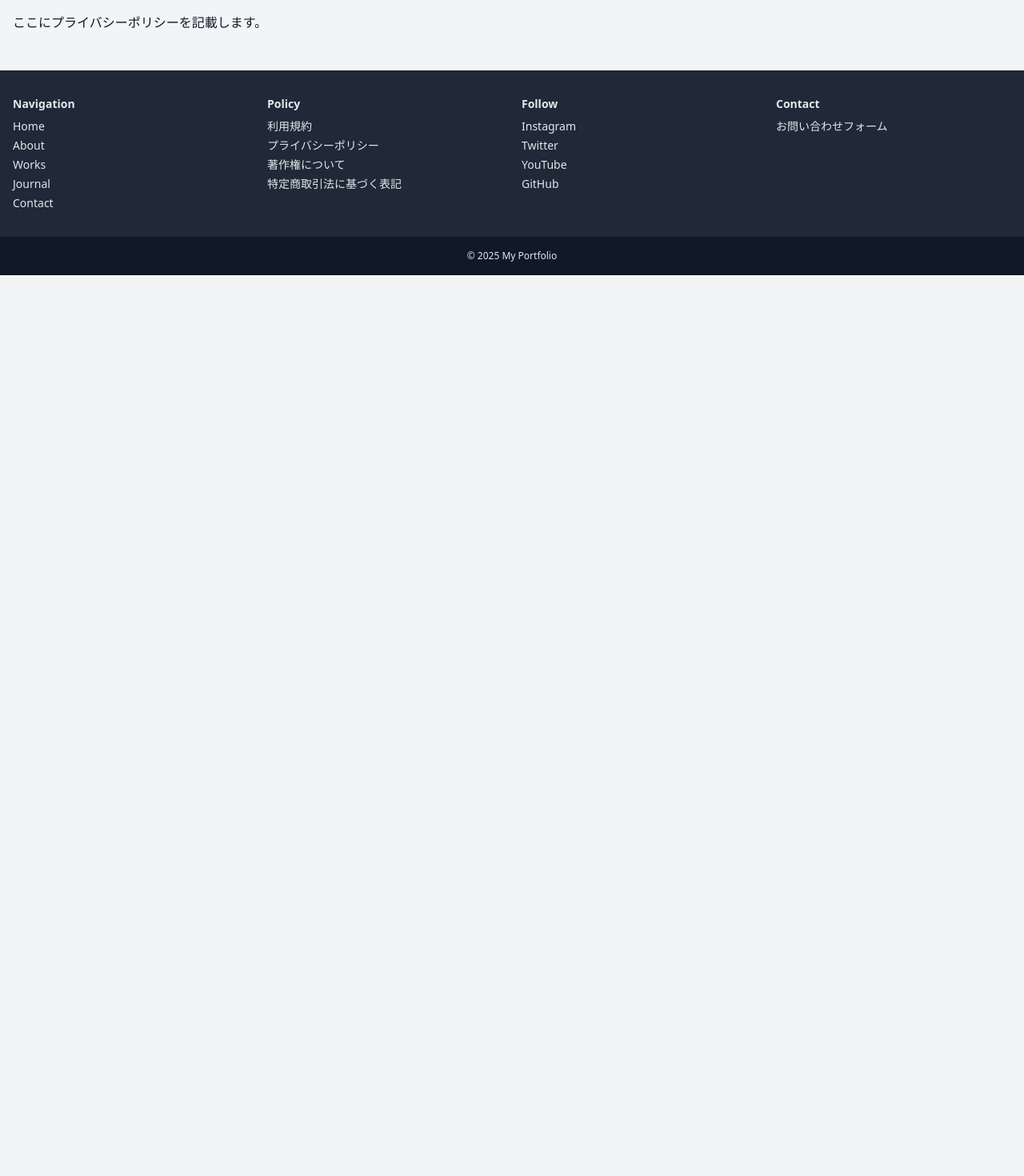
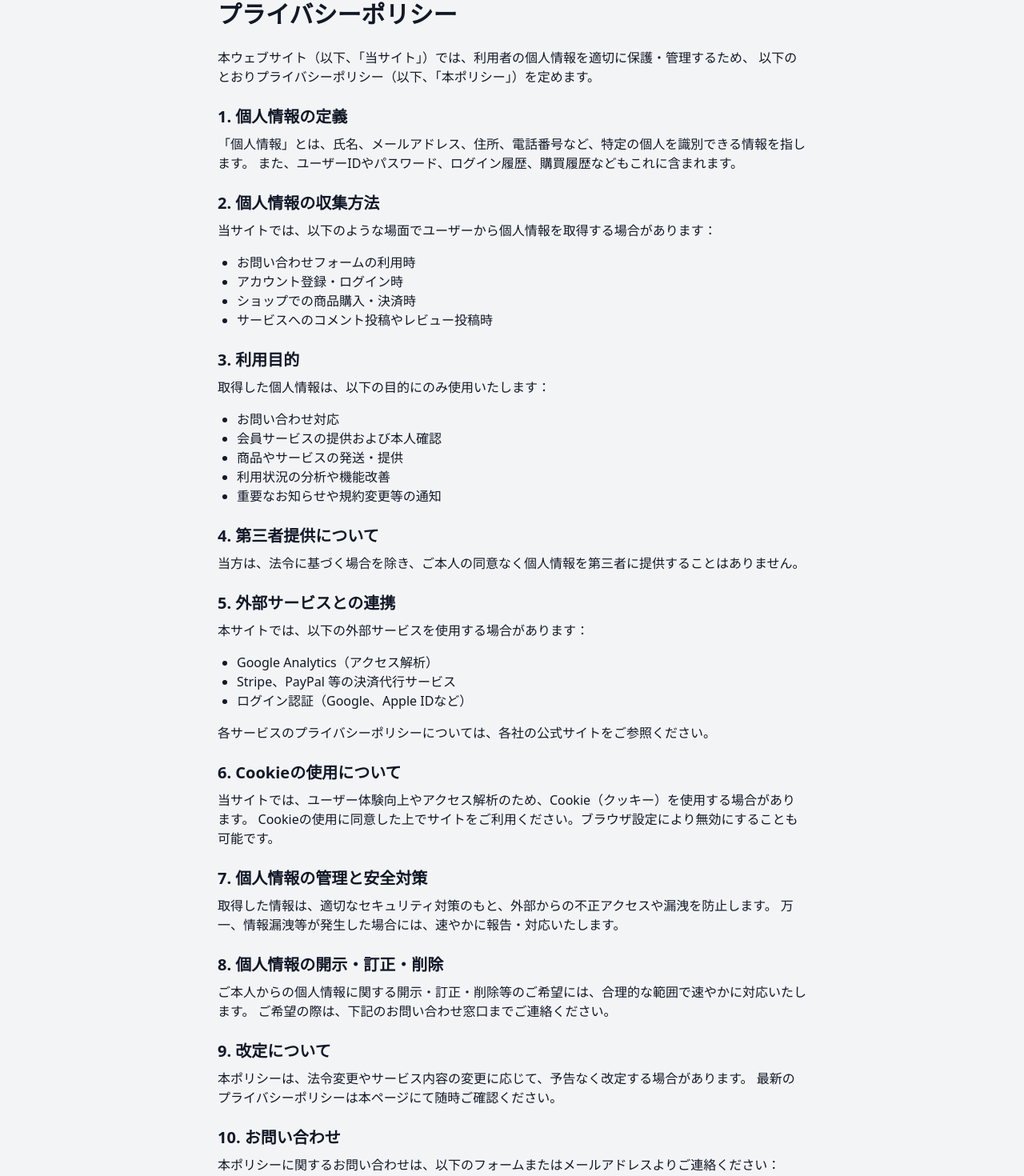
Before and after one commit to maruyamamasaya/Portfolio, a Next.js app: page /policy/privacy in a window 1280 px wide. Shown: the part 112-1582 px from the top of the page at 80% size. Before the commit the page ends 800 px from the top, so only its background shows below. Built offline with nearby package versions, Linux system fonts and the light colour scheme.

Commit message:
docs: expand privacy policy

```diff
--- a/src/app/policy/privacy/page.tsx
+++ b/src/app/policy/privacy/page.tsx
@@ -1,8 +1,86 @@
 export default function Privacy() {
   return (
-    <div>
-      <h1 className="text-2xl font-bold mb-4">プライバシーポリシー</h1>
-      <p>ここにプライバシーポリシーを記載します。</p>
+    <div className="max-w-3xl mx-auto px-4 py-8">
+      <h1 className="text-3xl font-extrabold mb-6">プライバシーポリシー</h1>
+
+      <p className="mb-4">
+        本ウェブサイト（以下、「当サイト」）では、利用者の個人情報を適切に保護・管理するため、
+        以下のとおりプライバシーポリシー（以下、「本ポリシー」）を定めます。
+      </p>
+
+      <h2 className="text-xl font-bold mt-6 mb-2">1. 個人情報の定義</h2>
+      <p className="mb-4">
+        「個人情報」とは、氏名、メールアドレス、住所、電話番号など、特定の個人を識別できる情報を指します。
+        また、ユーザーIDやパスワード、ログイン履歴、購買履歴などもこれに含まれます。
+      </p>
+
+      <h2 className="text-xl font-bold mt-6 mb-2">2. 個人情報の収集方法</h2>
+      <p className="mb-4">
+        当サイトでは、以下のような場面でユーザーから個人情報を取得する場合があります：
+      </p>
+      <ul className="list-disc ml-6 mb-4">
+        <li>お問い合わせフォームの利用時</li>
+        <li>アカウント登録・ログイン時</li>
+        <li>ショップでの商品購入・決済時</li>
+        <li>サービスへのコメント投稿やレビュー投稿時</li>
+      </ul>
+
+      <h2 className="text-xl font-bold mt-6 mb-2">3. 利用目的</h2>
+      <p className="mb-4">取得した個人情報は、以下の目的にのみ使用いたします：</p>
+      <ul className="list-disc ml-6 mb-4">
+        <li>お問い合わせ対応</li>
+        <li>会員サービスの提供および本人確認</li>
+        <li>商品やサービスの発送・提供</li>
+        <li>利用状況の分析や機能改善</li>
+        <li>重要なお知らせや規約変更等の通知</li>
+      </ul>
+
+      <h2 className="text-xl font-bold mt-6 mb-2">4. 第三者提供について</h2>
+      <p className="mb-4">
+        当方は、法令に基づく場合を除き、ご本人の同意なく個人情報を第三者に提供することはありません。
+      </p>
+
+      <h2 className="text-xl font-bold mt-6 mb-2">5. 外部サービスとの連携</h2>
+      <p className="mb-4">本サイトでは、以下の外部サービスを使用する場合があります：</p>
+      <ul className="list-disc ml-6 mb-4">
+        <li>Google Analytics（アクセス解析）</li>
+        <li>Stripe、PayPal 等の決済代行サービス</li>
+        <li>ログイン認証（Google、Apple IDなど）</li>
+      </ul>
+      <p className="mb-4">各サービスのプライバシーポリシーについては、各社の公式サイトをご参照ください。</p>
+
+      <h2 className="text-xl font-bold mt-6 mb-2">6. Cookieの使用について</h2>
+      <p className="mb-4">
+        当サイトでは、ユーザー体験向上やアクセス解析のため、Cookie（クッキー）を使用する場合があります。
+        Cookieの使用に同意した上でサイトをご利用ください。ブラウザ設定により無効にすることも可能です。
+      </p>
+
+      <h2 className="text-xl font-bold mt-6 mb-2">7. 個人情報の管理と安全対策</h2>
+      <p className="mb-4">
+        取得した情報は、適切なセキュリティ対策のもと、外部からの不正アクセスや漏洩を防止します。
+        万一、情報漏洩等が発生した場合には、速やかに報告・対応いたします。
+      </p>
+
+      <h2 className="text-xl font-bold mt-6 mb-2">8. 個人情報の開示・訂正・削除</h2>
+      <p className="mb-4">
+        ご本人からの個人情報に関する開示・訂正・削除等のご希望には、合理的な範囲で速やかに対応いたします。
+        ご希望の際は、下記のお問い合わせ窓口までご連絡ください。
+      </p>
+
+      <h2 className="text-xl font-bold mt-6 mb-2">9. 改定について</h2>
+      <p className="mb-4">
+        本ポリシーは、法令変更やサービス内容の変更に応じて、予告なく改定する場合があります。
+        最新のプライバシーポリシーは本ページにて随時ご確認ください。
+      </p>
+
+      <h2 className="text-xl font-bold mt-6 mb-2">10. お問い合わせ</h2>
+      <p className="mb-4">
+        本ポリシーに関するお問い合わせは、以下のフォームまたはメールアドレスよりご連絡ください：
+        <br />
+        📩 example@example.com
+      </p>
+
+      <p className="text-sm text-gray-500 mt-6">制定日：2025年7月15日</p>
     </div>
   );
 }
```
